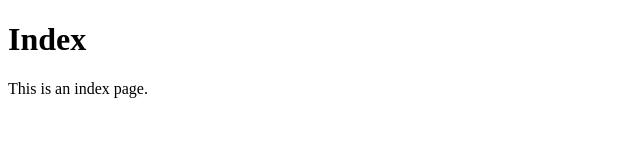
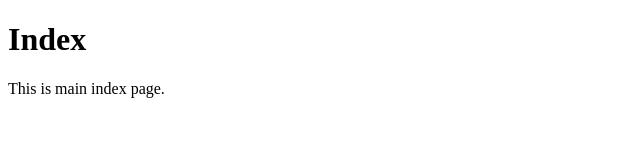
Before and after one commit to kumalord/MyWeb4Git, a plain HTML site: page index.html in a window 1280 px wide. Shown: the full height of the page, 0-640 px from the left. Drawn offline with Linux system fonts and the light colour scheme.

Commit message:
edit index page

```diff
--- a/index.html
+++ b/index.html
@@ -6,7 +6,7 @@
 <body>
 
 <h1>Index</h1>
-<p>This is an index page.</p>
+<p>This is main index page.</p>
 
 </body>
 </html>
```
